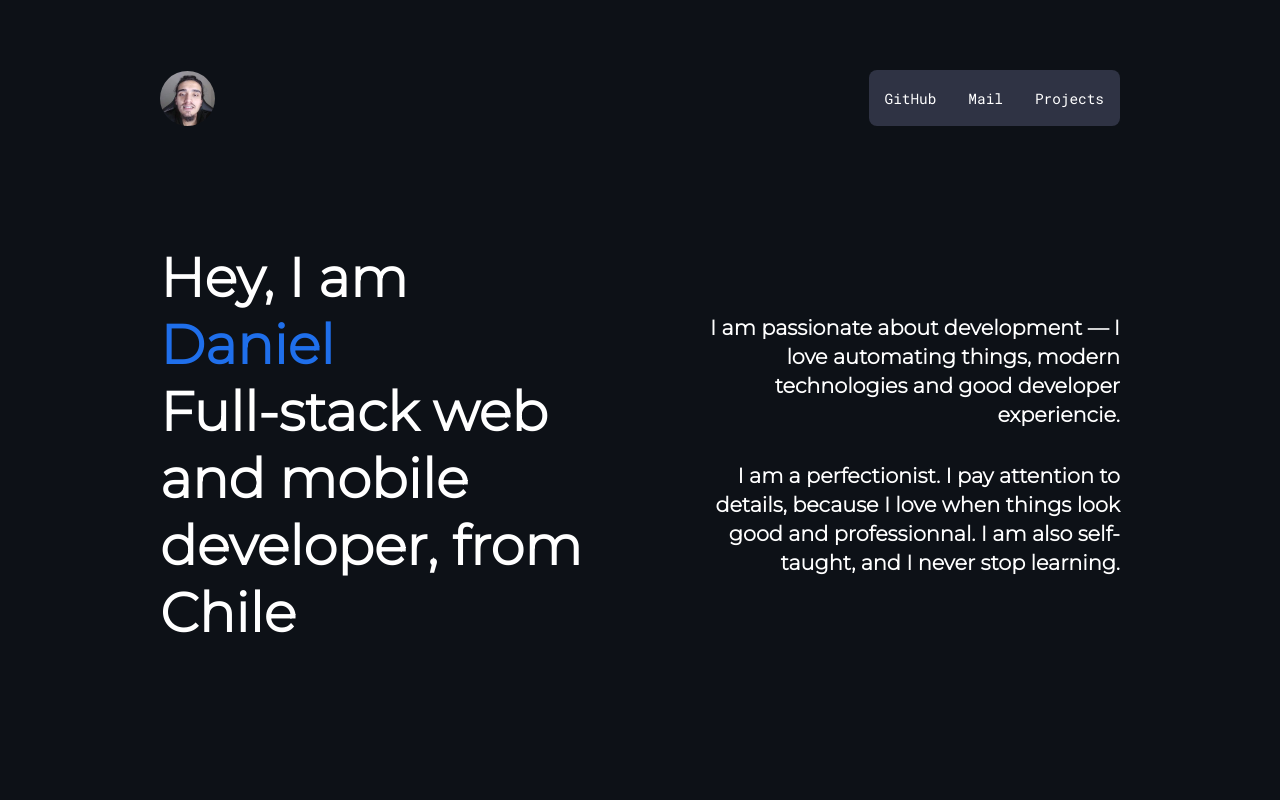
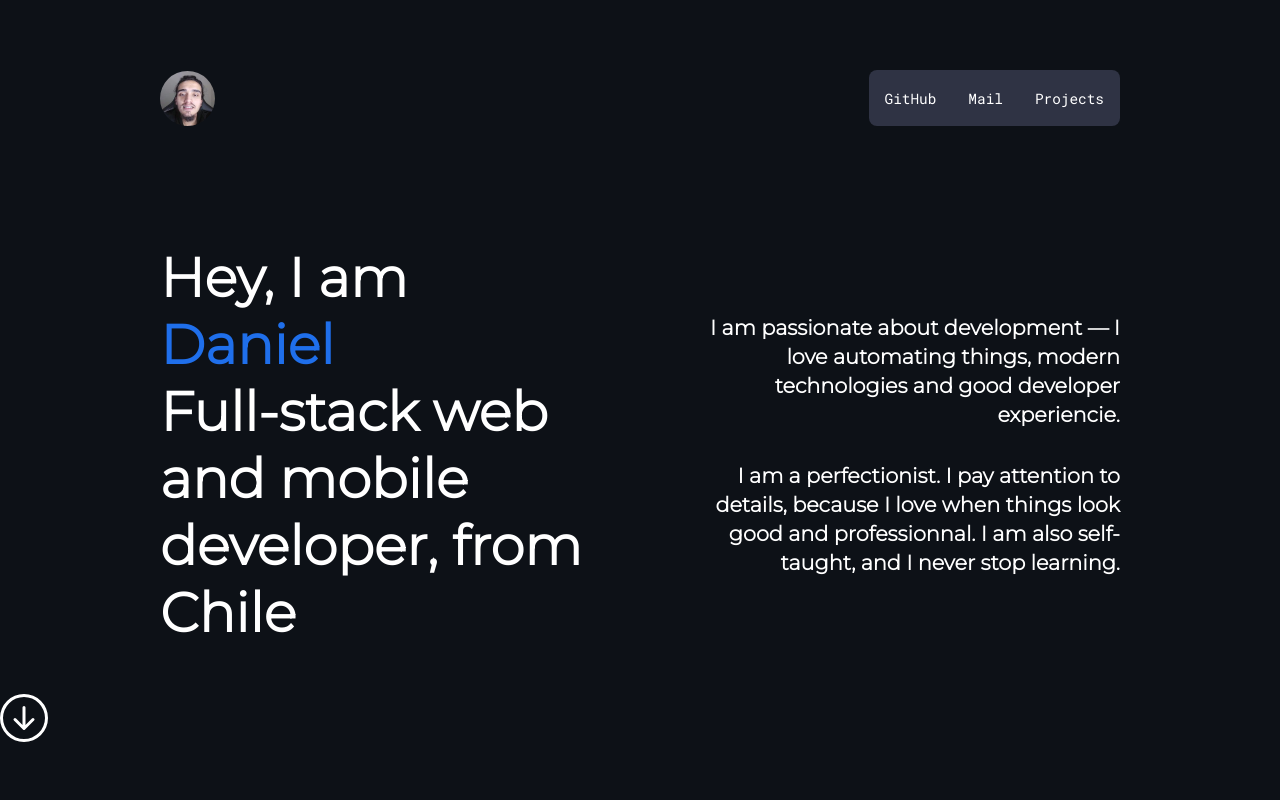
Before and after one commit to danieltadresu/try-app, a React (Create React App) app in the folder academy-web/: page / in a window 1280 px wide. Shown: the top 800 px of the page. Built offline with nearby package versions, Linux system fonts and the light colour scheme.

Commit message:
feat(styles): add BsArrowDownCircle icon

```diff
--- a/academy-web/src/App.js
+++ b/academy-web/src/App.js
@@ -1,6 +1,7 @@
 import classes from './App.module.css';
 import Header from './components/Header';
 import Stack from './components/Stack';
+import { BsArrowDownCircle } from 'react-icons/bs';
 
 function App() {
   return (
@@ -28,6 +29,18 @@ function App() {
           </h3>
         </div>
       </main>
+
+      {/* ARROW ICON */}
+      <section className={classes.ArrowContainer}>
+        <span>
+          <BsArrowDownCircle
+            style={{
+              'fontSize': '3rem',
+            }}
+          />
+        </span>
+      </section>
+
       <Stack />
     </div>
   );
```
